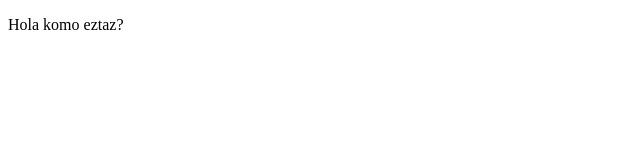
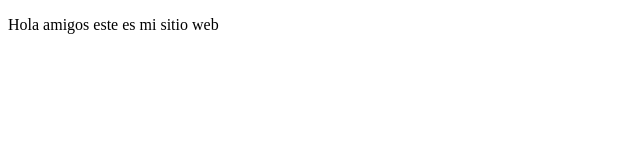
Before and after one commit to diegoqb31/proyectoDemo, a plain HTML site: page index.html in a window 1280 px wide. Shown: the whole page, without its empty margins (0-640 px from the left). Drawn offline with Linux system fonts and the light colour scheme.

```diff
--- a/index.html
+++ b/index.html
@@ -7,7 +7,7 @@
 </head>
 <body>
     <P>
-        Hola komo eztaz?
+        Hola amigos este es mi sitio web
     </P>
 </body>
 </html>
```
